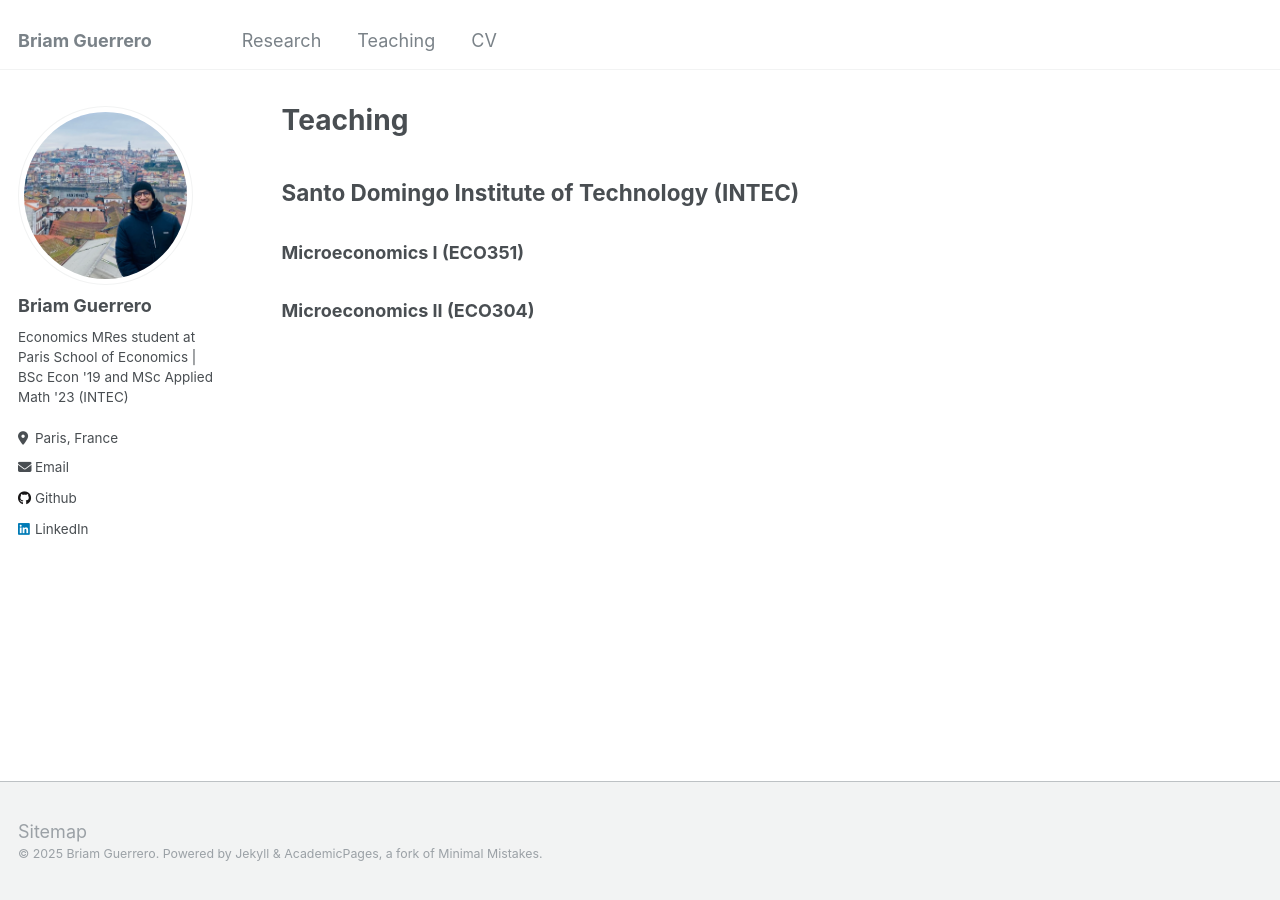
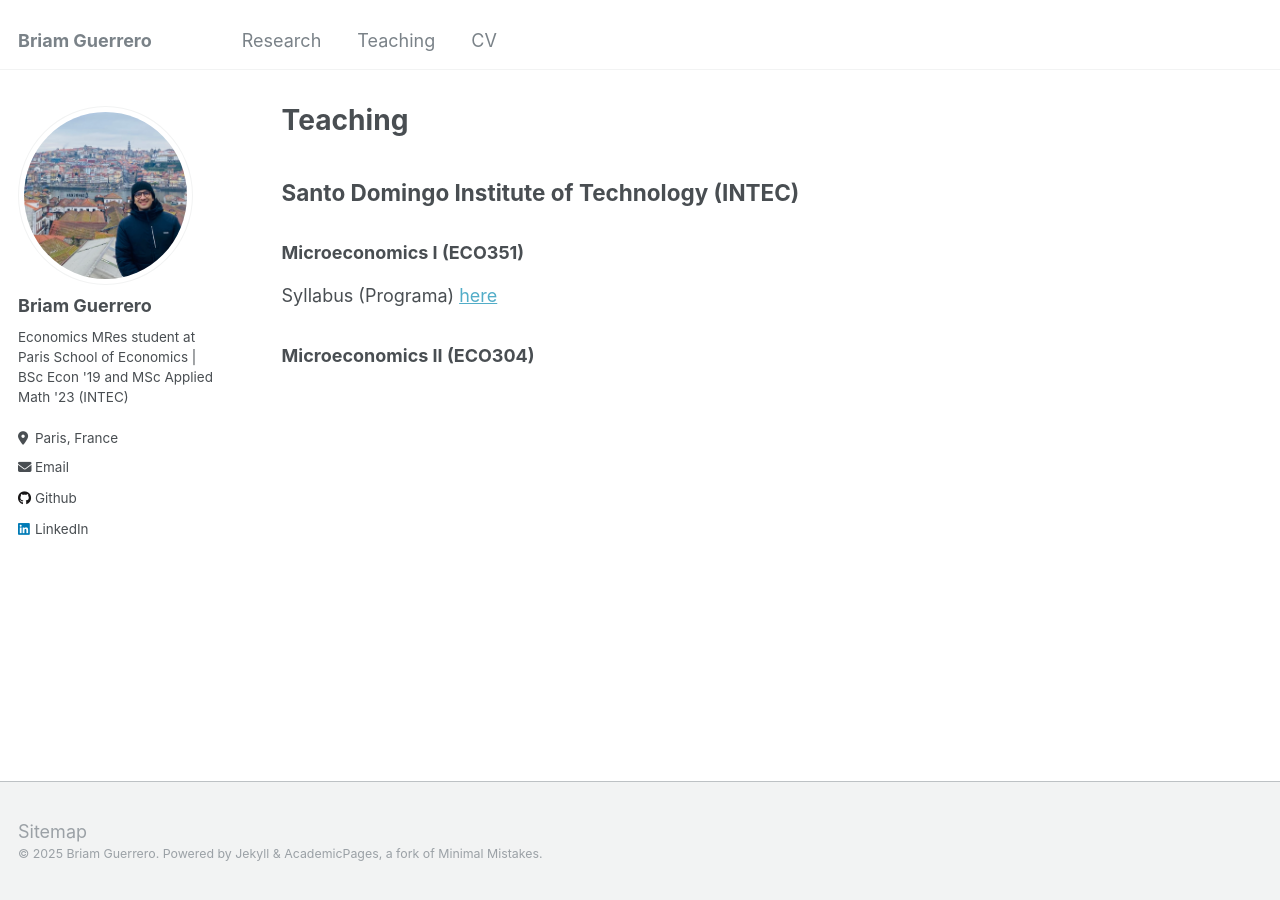
Before and after one commit to briamguerrerob/briamguerrerob.github.io, a Jekyll site: the page built from _pages/teaching.md, in a window 1280 px wide. Built offline with Jekyll 4.4.1, drawn with Linux system fonts in a browser that asks for light colours.

Commit message:
Update teaching.md

```diff
--- a/_pages/teaching.md
+++ b/_pages/teaching.md
@@ -7,6 +7,7 @@ author_profile: true
 
 ## Santo Domingo Institute of Technology (INTEC)
 ### Microeconomics I (ECO351)
+Syllabus (Programa) [here](https://briamguerrerob.github.io//files/cv_eng.pdf)
 
 
 ### Microeconomics II (ECO304)
```
